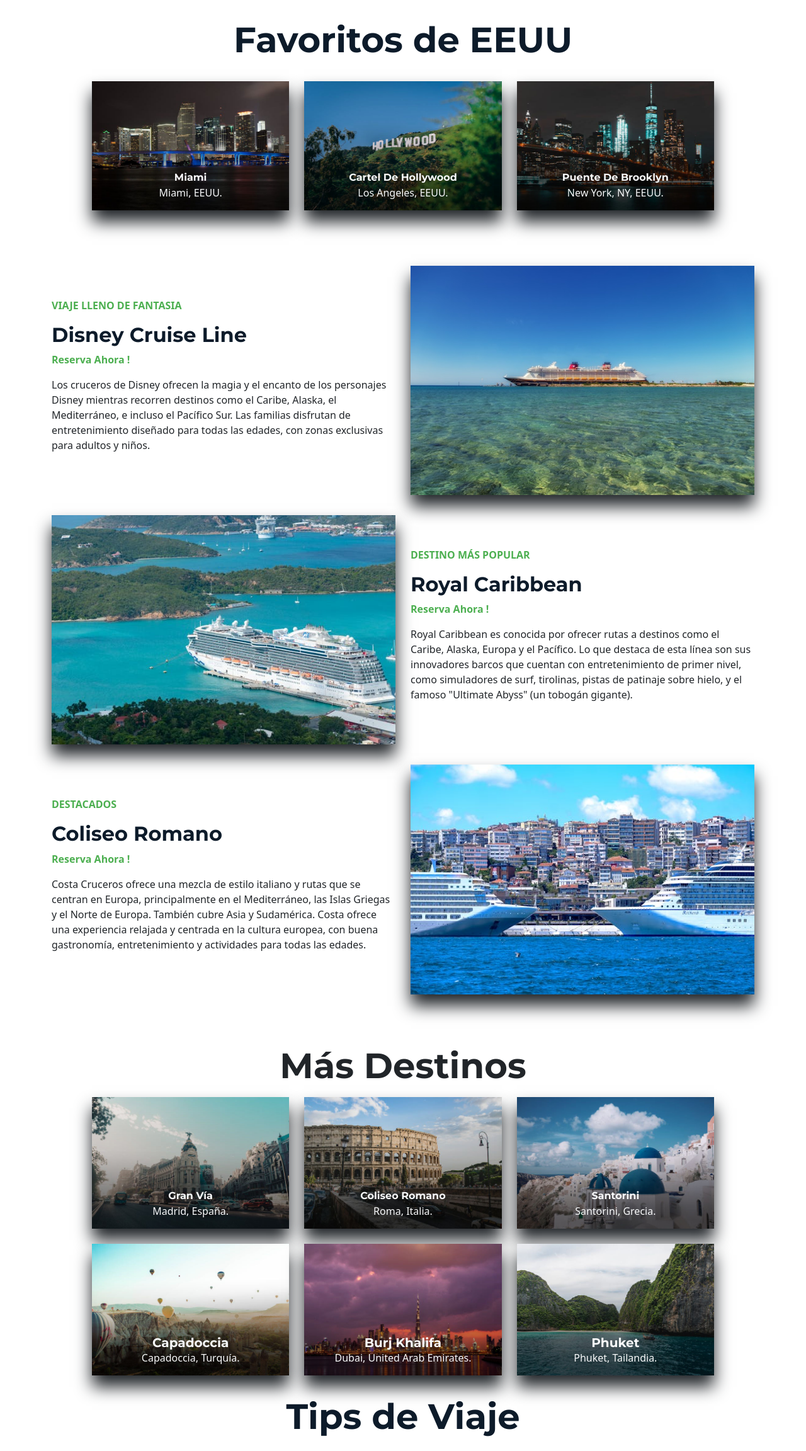
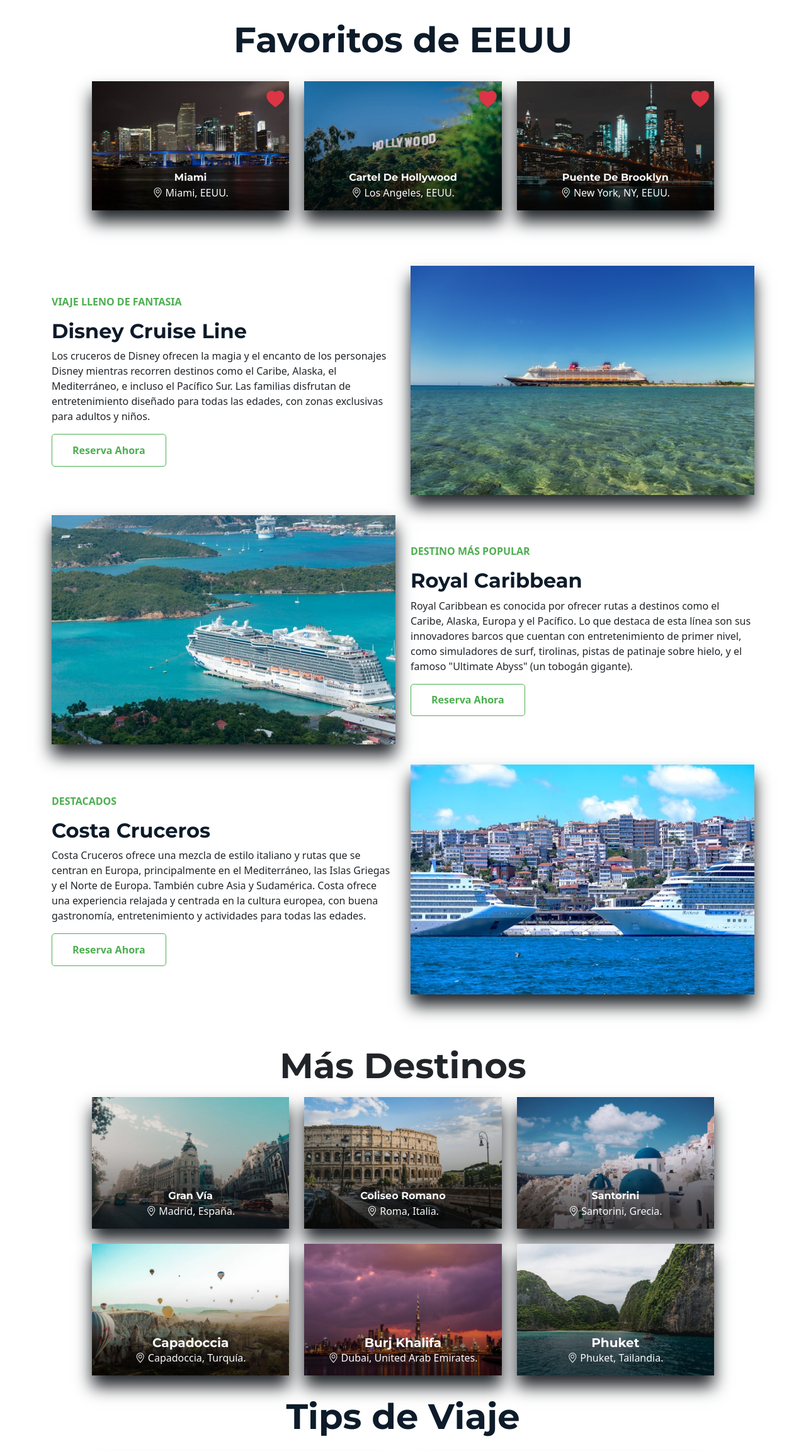
Before and after one commit to RodrigoProgram22/departure-modeon, a plain HTML site: page index.html in a window 1280 px wide. Shown: the part 1590-3894 px from the top of the page at 63% size. Drawn offline with nearby package versions, Linux system fonts and the light colour scheme; files whose address does not match are found by name.

Commit message:
Se agregaron detalles para mejorar el dieseño.

```diff
--- a/css/style.css
+++ b/css/style.css
@@ -33,28 +33,6 @@
 }
 nav {
   transition: 0.7s;
-}
-
-@media screen and (max-width: 900px) {
-  nav {
-    background-color: rgba(0, 0, 0, 0.137);
-  }
-  a img {
-    width: 100px;
-    height: 50px;
-    object-fit: contain;
-  }
-  .centrarDispositivoPeque {
-    text-align: center;
-    margin-left: auto;
-    margin-right: auto;
-  }
-  .span-opacity-0 {
-    opacity: 0%;
-  }
-  .display-4 {
-    font-size: 22px;
-  }
 }
 .btnNav:focus {
   color: #4caf50;
@@ -96,30 +74,89 @@
 .img-Imperdible {
   object-fit: contain;
 }
-/* tips viajes */
+.tarjeta-destino {
+  transition: all 0.3s;
+}
+.tarjeta-destino:hover {
+  transform: translateY(-10px);
+}
+/* Cruceros */
+.btn {
+  outline: none;
+  display: inline-block;
+  border: 1px solid #4caf50;
+  padding: .8rem 2rem;
+  border-radius: 5px;
+  background: transparent;
+  color: #4caf50;
+  font-size: 1rem;
+  transition: .3s;
+  cursor: pointer;
+  position: relative;
+}
+
+.btn::before {
+  content: '';
+  position: absolute;
+  left: 5px;
+  top: 5px;
+  border-top: 2px solid #0d1b2a;
+  border-left: 2px solid #0d1b2a;
+  width: 0px;
+  height: 0px;
+  opacity: 0;
+  transition: .3s;
+}
+
+.btn::after {
+  content: '';
+  position: absolute;
+  right: 5px;
+  bottom: 5px;
+  border-bottom: 2px solid #0d1b2a;
+  border-right: 2px solid #0d1b2a;
+  width: 0px;
+  height: 0px;
+  opacity: 0;
+  transition: .3s;
+}
+
+.btn:hover {
+  border: 1px solid #0d1b2a;
+  box-shadow: 4px 4px 10px rgb(184, 184, 184);
+  transform: translateY(-5px);
+}
+
+.btn:hover::after, .btn:hover::before {
+  height: 20px;
+  width: 20px;
+  opacity: 1;
+}
+
+/* Tips de Viajes */
 .lista {
   list-style-type: none;
   padding-left: 0;
 }
-.card-sombra{
+.card-sombra {
   box-shadow: 0px 18px 25px rgba(0, 0, 0, 0.226);
 }
-.card{
+.card {
   transition: 0.3s;
 }
-.card-header{
- border: 0px solid;
+.card-header {
+  border: 0px solid;
 }
 .card:hover {
   background-color: #17304b;
 }
-.png-tips{
+.png-tips {
   width: 220px;
   height: 170px;
   object-fit: contain;
 }
 /* pie de pagina */
-a{
+a {
   text-decoration: none;
 }
 .icon-footer {
@@ -132,7 +169,7 @@
   transform: scale(1.1);
 }
 .secundarioFooter {
-  color:#4caf50;
+  color: #4caf50;
   transition: all 0.5s;
 }
 .secundarioFooter:hover {
@@ -141,8 +178,30 @@
 .secundarioFooter:focus {
   color: #64ec68;
 }
-.logo-footer{
+.logo-footer {
   width: 150px;
   height: 90px;
   object-fit: contain;
 }
+
+@media screen and (max-width: 900px) {
+  nav {
+    background-color: rgba(0, 0, 0, 0.137);
+  }
+  a img {
+    width: 100px;
+    height: 50px;
+    object-fit: contain;
+  }
+  .centrarDispositivoPeque {
+    text-align: center;
+    margin-left: auto;
+    margin-right: auto;
+  }
+  .span-opacity-0 {
+    opacity: 0%;
+  }
+  .display-4 {
+    font-size: 22px;
+  }
+}
--- a/index.html
+++ b/index.html
@@ -174,7 +174,7 @@
       <div class="container p-3">
         <div class="row text-center align-items-center">
           <div class="col">
-            <div class="position-relative">
+            <div class="position-relative tarjeta-destino">
               <img
                 class="img-fluid imgSombra"
                 src="assets/destinosImperdibles/rivieramaya.jpg"
@@ -187,7 +187,7 @@
             </div>
           </div>
           <div class="col">
-            <div class="position-relative">
+            <div class="position-relative tarjeta-destino">
               <img
                 class="img-fluid imgSombra"
                 src="assets/destinosImperdibles/riodejaneiro.jpg"
@@ -200,7 +200,7 @@
             </div>
           </div>
           <div class="col">
-            <div class="position-relative">
+            <div class="position-relative tarjeta-destino">
               <img
                 class="img-fluid imgSombra img-Imperdible"
                 src="assets/destinosImperdibles/puntacana.jpg"
@@ -223,7 +223,10 @@
       <div class="container p-3">
         <div class="row row-cols-1 row-cols-md-3 g-4 mx-5 align-items-center">
           <div class="col">
-            <div class="position-relative text-center">
+            <div class="position-relative text-center tarjeta-destino">
+              <i
+                class="bi bi-heart-fill fs-3 position-absolute top-0 end-0 p-2 text-danger"
+              ></i>
               <img
                 src="assets/masDestinos/miami.jpg"
                 class="img-fluid imgSombra"
@@ -232,12 +235,15 @@
                 class="container-fluid text-light position-absolute bottom-0 start-50 translate-middle-x"
               >
                 <p class="fuente1 fw-bold mb-0">Miami</p>
-                <p>Miami, EEUU.</p>
+                <p><i class="bi bi-geo-alt"></i> Miami, EEUU.</p>
               </div>
             </div>
           </div>
           <div class="col">
-            <div class="position-relative text-center">
+            <div class="position-relative text-center tarjeta-destino">
+              <i
+                class="bi bi-heart-fill fs-3 position-absolute top-0 end-0 p-2 text-danger"
+              ></i>
               <img
                 src="assets/masDestinos/hollywood.jpg"
                 class="img-fluid imgSombra"
@@ -246,12 +252,15 @@
                 class="container-fluid text-light position-absolute bottom-0 start-50 translate-middle-x"
               >
                 <p class="fuente1 fw-bold mb-0">Cartel De Hollywood</p>
-                <p>Los Angeles, EEUU.</p>
+                <p><i class="bi bi-geo-alt"></i> Los Angeles, EEUU.</p>
               </div>
             </div>
           </div>
           <div class="col">
-            <div class="position-relative text-center">
+            <div class="position-relative text-center tarjeta-destino">
+              <i
+                class="bi bi-heart-fill fs-3 position-absolute top-0 end-0 p-2 text-danger"
+              ></i>
               <img
                 src="assets/masDestinos/nyc.jpg"
                 class="img-fluid imgSombra"
@@ -260,7 +269,7 @@
                 class="container-fluid text-light position-absolute bottom-0 start-50 translate-middle-x"
               >
                 <p class="fuente1 fw-bold mb-0">Puente De Brooklyn</p>
-                <p>New York, NY, EEUU.</p>
+                <p><i class="bi bi-geo-alt"></i> New York, NY, EEUU.</p>
               </div>
             </div>
           </div>
@@ -275,7 +284,7 @@
           <div class="col centrarDispositivoPeque">
             <p class="fuente-color fw-bold">VIAJE LLENO DE FANTASIA</p>
             <h2 class="fuente1 fw-bold fuente-color2">Disney Cruise Line</h2>
-            <p class="fuente-color fw-bold">Reserva Ahora !</p>
+
             <p>
               Los cruceros de Disney ofrecen la magia y el encanto de los
               personajes Disney mientras recorren destinos como el Caribe,
@@ -283,6 +292,7 @@
               disfrutan de entretenimiento diseñado para todas las edades, con
               zonas exclusivas para adultos y niños.
             </p>
+            <button class="btn fw-bold">Reserva Ahora</button>
           </div>
           <div class="col">
             <img
@@ -304,7 +314,7 @@
           <div class="col centrarDispositivoPeque">
             <p class="fuente-color fw-bold">DESTINO MÁS POPULAR</p>
             <h2 class="fuente1 fw-bold fuente-color2">Royal Caribbean</h2>
-            <p class="fuente-color fw-bold">Reserva Ahora !</p>
+
             <p>
               Royal Caribbean es conocida por ofrecer rutas a destinos como el
               Caribe, Alaska, Europa y el Pacífico. Lo que destaca de esta línea
@@ -313,6 +323,7 @@
               patinaje sobre hielo, y el famoso "Ultimate Abyss" (un tobogán
               gigante).
             </p>
+            <button class="btn fw-bold">Reserva Ahora</button>
           </div>
         </div>
         <hr class="m-2 d-md-none" />
@@ -321,8 +332,7 @@
         >
           <div class="col centrarDispositivoPeque">
             <p class="fuente-color fw-bold">DESTACADOS</p>
-            <h2 class="fuente1 fuente-color2">Coliseo Romano</h2>
-            <p class="fuente-color fw-bold">Reserva Ahora !</p>
+            <h2 class="fuente1 fuente-color2">Costa Cruceros</h2>
             <p>
               Costa Cruceros ofrece una mezcla de estilo italiano y rutas que se
               centran en Europa, principalmente en el Mediterráneo, las Islas
@@ -331,6 +341,7 @@
               europea, con buena gastronomía, entretenimiento y actividades para
               todas las edades.
             </p>
+            <button class="btn fw-bold">Reserva Ahora</button>
           </div>
           <div class="col">
             <img
@@ -348,7 +359,7 @@
         </div>
         <div class="row row-cols-1 row-cols-md-3 g-4 mx-5 align-items-center">
           <div class="col">
-            <div class="position-relative text-center">
+            <div class="position-relative text-center tarjeta-destino">
               <img
                 src="assets/masDestinos/madrid.jpg"
                 class="img-fluid imgSombra"
@@ -357,12 +368,12 @@
                 class="container-fluid text-light position-absolute bottom-0 start-50 translate-middle-x"
               >
                 <p class="fuente1 fw-bold mb-0">Gran Vía</p>
-                <p>Madrid, España.</p>
+                <p><i class="bi bi-geo-alt"></i> Madrid, España.</p>
               </div>
             </div>
           </div>
           <div class="col">
-            <div class="position-relative text-center">
+            <div class="position-relative text-center tarjeta-destino">
               <img
                 src="assets/masDestinos/coliseo.jpg"
                 class="img-fluid imgSombra"
@@ -371,12 +382,12 @@
                 class="container-fluid text-light position-absolute bottom-0 start-50 translate-middle-x"
               >
                 <p class="fuente1 fw-bold mb-0">Coliseo Romano</p>
-                <p>Roma, Italia.</p>
+                <p><i class="bi bi-geo-alt"></i> Roma, Italia.</p>
               </div>
             </div>
           </div>
           <div class="col">
-            <div class="position-relative text-center">
+            <div class="position-relative text-center tarjeta-destino">
               <img
                 src="assets//masDestinos/santorini.jpg"
                 class="img-fluid imgSombra"
@@ -385,12 +396,12 @@
                 class="container-fluid text-light position-absolute bottom-0 start-50 translate-middle-x"
               >
                 <p class="fuente1 fw-bold mb-0">Santorini</p>
-                <p>Santorini, Grecia.</p>
+                <p><i class="bi bi-geo-alt"></i> Santorini, Grecia.</p>
               </div>
             </div>
           </div>
           <div class="col">
-            <div class="position-relative text-center">
+            <div class="position-relative text-center tarjeta-destino">
               <img
                 src="assets//masDestinos/globos.jpg"
                 class="img-fluid imgSombra"
@@ -399,12 +410,12 @@
                 class="container-fluid text-light position-absolute bottom-0 start-50 translate-middle-x"
               >
                 <h5 class="fuente1 fw-bold mb-0">Capadoccia</h5>
-                <p>Capadoccia, Turquía.</p>
+                <p><i class="bi bi-geo-alt"></i> Capadoccia, Turquía.</p>
               </div>
             </div>
           </div>
           <div class="col">
-            <div class="position-relative text-center">
+            <div class="position-relative text-center tarjeta-destino">
               <img
                 src="assets//masDestinos/dubai.jpg"
                 class="img-fluid imgSombra"
@@ -413,12 +424,14 @@
                 class="container-fluid text-light position-absolute bottom-0 start-50 translate-middle-x"
               >
                 <h5 class="fuente1 fw-bold mb-0">Burj Khalifa</h5>
-                <p>Dubai, United Arab Emirates.</p>
+                <p>
+                  <i class="bi bi-geo-alt"></i> Dubai, United Arab Emirates.
+                </p>
               </div>
             </div>
           </div>
           <div class="col">
-            <div class="position-relative text-center">
+            <div class="position-relative text-center tarjeta-destino">
               <img
                 src="assets//masDestinos/tailandia.jpg"
                 class="img-fluid imgSombra"
@@ -427,7 +440,7 @@
                 class="container-fluid text-light position-absolute bottom-0 start-50 translate-middle-x"
               >
                 <h5 class="fuente1 fw-bold mb-0">Phuket</h5>
-                <p>Phuket, Tailandia.</p>
+                <p><i class="bi bi-geo-alt"></i> Phuket, Tailandia.</p>
               </div>
             </div>
           </div>
@@ -566,7 +579,7 @@
           </div>
         </div>
       </div> -->
-      <!-- <div class="row row-cols-1 row-cols-md-2 g-4 mx-5 align-items-center">
+      <div class="row row-cols-1 row-cols-md-2 g-4 mx-5 align-items-center">
         <div class="col">
           <div class="card mb-3 card-sombra">
             <div class="row">
@@ -628,7 +641,7 @@
           </div>
         </div>
         <div class="col">
-          <div class="card text-white fondo-dark mb-3 card-sombra">
+          <div class="card mb-3 card-sombra">
             <div class="row">
               <div class="col-6">
                 <div class="card-header bg-transparent">
@@ -655,13 +668,17 @@
                   <p class="display-5">05</p>
                   <h5 class="card-title">Planifica tu estadía.</h5>
                   <p class="card-text">
-                    Organiza tu viaje para aprovechar cada momento en el destino.
+                    Organiza tu viaje para aprovechar cada momento en el
+                    destino.
                   </p>
                 </div>
               </div>
               <div class="col-4">
                 <div class="card-body d-flex align-items-center">
-                  <img src="assets/tips/Checklist-rafiki.png" class="png-tips" />
+                  <img
+                    src="assets/tips/Checklist-rafiki.png"
+                    class="png-tips"
+                  />
                 </div>
               </div>
             </div>
@@ -675,19 +692,23 @@
                   <p class="display-5">06</p>
                   <h5 class="card-title">Moneda local.</h5>
                   <p class="card-text">
-                    Cambia algo de dinero a la moneda del destino antes de llegar.
+                    Cambia algo de dinero a la moneda del destino antes de
+                    llegar.
                   </p>
                 </div>
               </div>
               <div class="col-4">
                 <div class="card-body d-flex align-items-center">
-                  <img src="assets/tips/Checklist-rafiki.png" class="png-tips" />
+                  <img
+                    src="assets/tips/Checklist-rafiki.png"
+                    class="png-tips"
+                  />
                 </div>
               </div>
             </div>
           </div>
         </div>
-      </div> -->
+      </div>
     </section>
     <footer>
       <div class="container-fluid fondo-dark text-white p-3">
```
